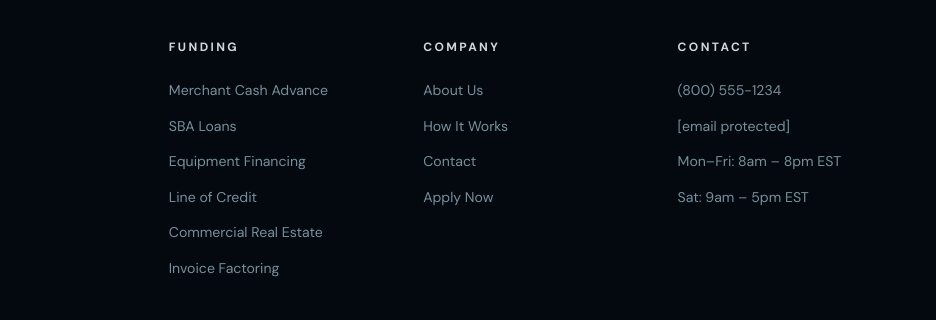
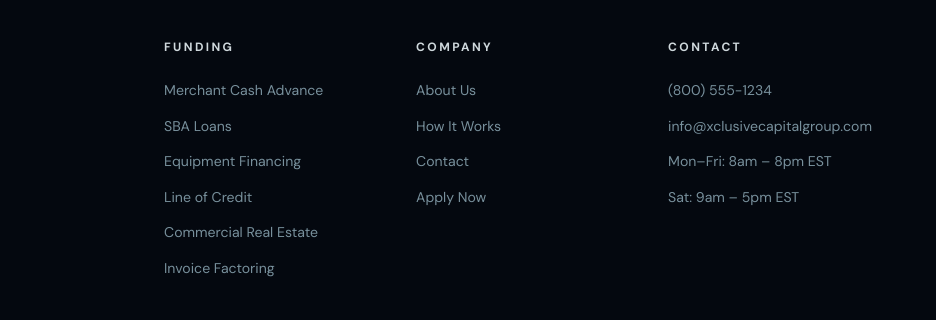
Before and after one commit to ZacLamb/xclusive-site, a website: page dist/index.html in a window 1280 px wide. Shown: the part 5078-5398 px from the top of the page, 344-1280 px from the left. Drawn offline with nearby package versions, Linux system fonts and the light colour scheme.

Commit message:
Updated products.html

```diff
--- a/dist/index.html
+++ b/dist/index.html
@@ -1002,7 +1002,7 @@
       <h4>Contact</h4>
       <ul>
         <li><a href="tel:+18005551234">(800) 555-1234</a></li>
-        <li><a href="/cdn-cgi/l/email-protection#6801060e0728100b041d1b011e0d0b0918011c09040f1a071d18460b0705"><span class="__cf_email__" data-cfemail="fc95929a93bc849f90898f958a999f9d8c95889d909b8e93898cd29f9391">[email&#160;protected]</span></a></li>
+        <li><a href="mailto:info@xclusivecapitalgroup.com">info@xclusivecapitalgroup.com</a></li>
         <li><a href="#">Mon–Fri: 8am – 8pm EST</a></li>
         <li><a href="#">Sat: 9am – 5pm EST</a></li>
       </ul>
```
Also changed, not shown: dist/about.html (+1 -1 lines), dist/how-it-works.html (+1 -1 lines), dist/products.html (+1 -1 lines).
